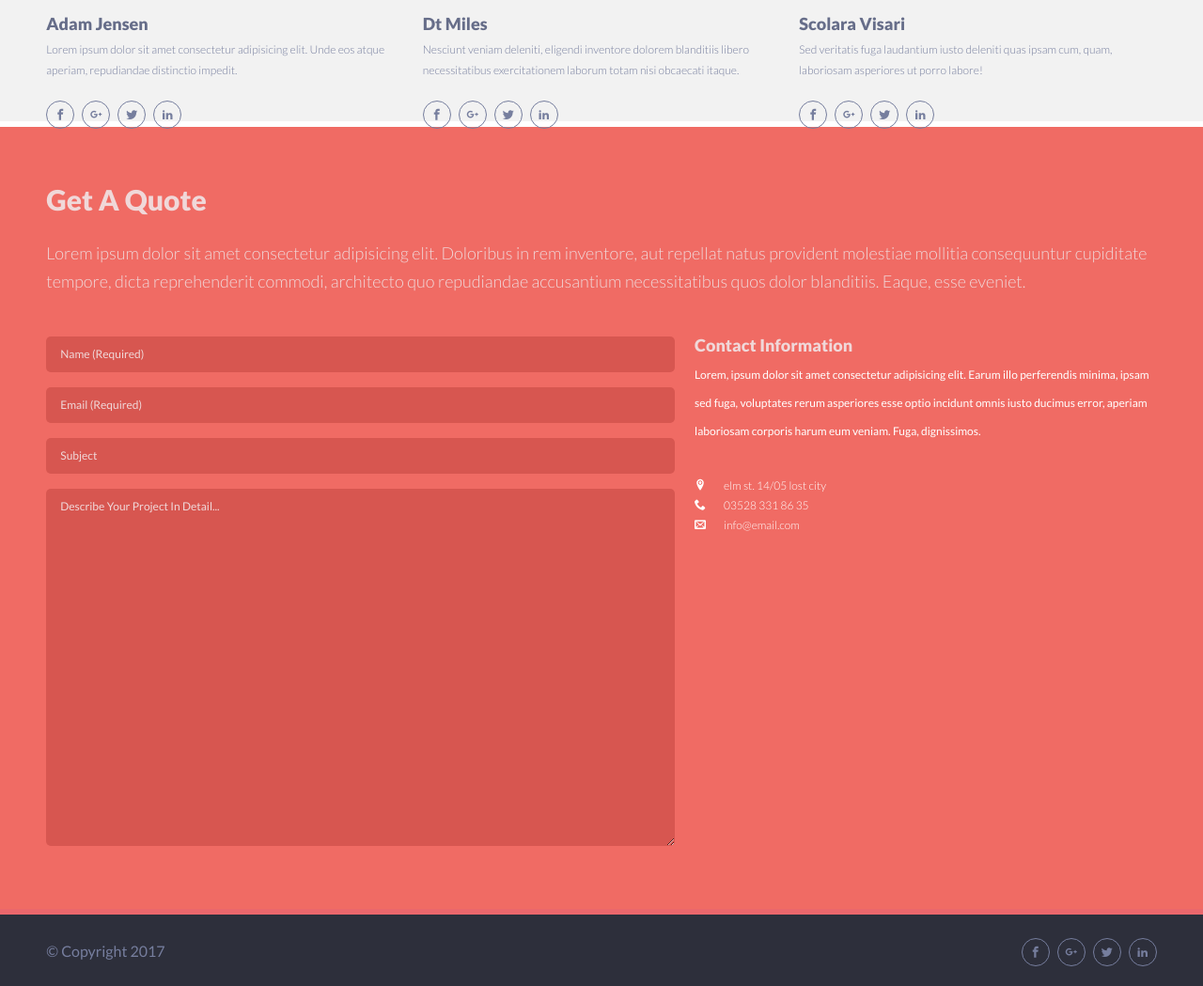
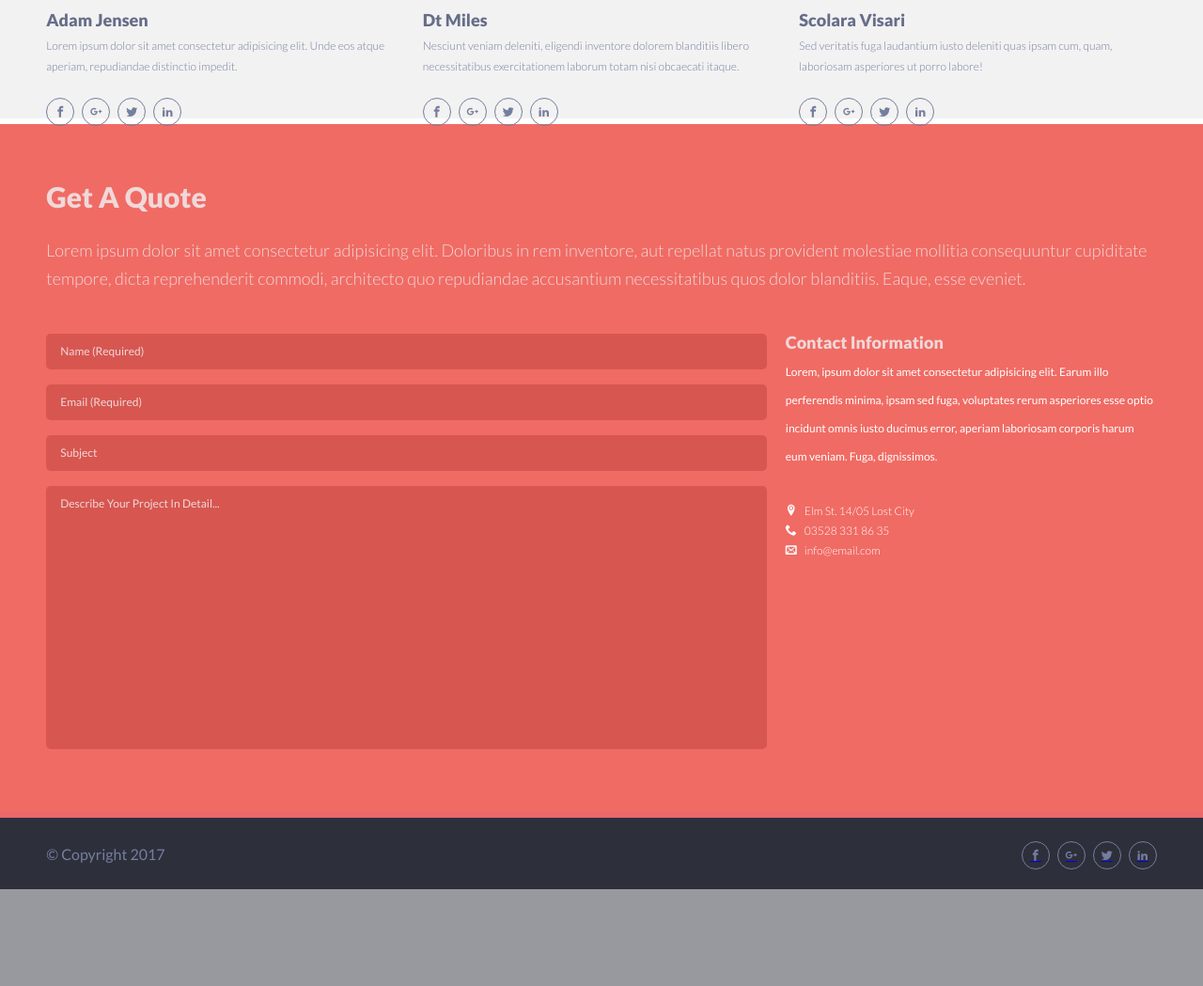
Before and after one commit to Foebry/Syntra, a PHP site: page / in a window 1280 px wide. Shown: the part 2841-3890 px from the top of the page at 94% size. After the commit the page ends 3787 px from the top, so only its background shows below. Run offline with PHP 8.4, Linux system fonts and the light colour scheme; some web fonts are replaced.

Commit message:
revised in class

```diff
--- a/frontend/designs/appfactory/css/style.css
+++ b/frontend/designs/appfactory/css/style.css
@@ -396,8 +407,11 @@
     margin-bottom: 67px;
     gap: 8px;
 }
-.about ul li::before,
-footer li::before {
+.about ul li a {
+    text-decoration: none;
+}
+.about ul li a::before,
+footer li a::before {
     font-family: "icomoon";
     font-size: 12px;
     font-weight: 300;
@@ -405,22 +419,21 @@
     padding: 8px;
     border: 1px solid #767e9e;
     border-radius: 50%;
-    cursor: pointer;
 }
-.about ul li:nth-of-type(1):before,
-footer li:nth-of-type(1):before {
+.about ul li:nth-of-type(1) a:before,
+footer li:nth-of-type(1) a:before {
     content: "\ea90";
 }
-.about ul li:nth-of-type(2):before,
-footer li:nth-of-type(2):before {
+.about ul li:nth-of-type(2) a:before,
+footer li:nth-of-type(2) a:before {
     content: "\ea8b";
 }
-.about ul li:nth-of-type(3):before,
-footer li:nth-of-type(3):before {
+.about ul li:nth-of-type(3) a:before,
+footer li:nth-of-type(3) a:before {
     content: "\ea96";
 }
-.about ul li:nth-of-type(4):before,
-footer li:nth-of-type(4):before {
+.about ul li:nth-of-type(4) a:before,
+footer li:nth-of-type(4) a:before {
     content: "\eaca";
 }
 .about .imgholder {
@@ -442,7 +456,7 @@
 .about article p {
     font-size: 12px;
     font-weight: 300;
-    line-height: 21.5px;
+    line-height: 22px;
     color: #767e9e;
     margin-bottom: 28px;
 }
@@ -476,24 +490,47 @@
 
 .contact .contactform {
     display: flex;
-    gap: 21px;
+    gap: 20px;
     margin-bottom: 51px;
-    flex-wrap: wrap;
+    /*flex-wrap: wrap;*/
 }
 .contact .contactform form {
-    min-width: 350px;
-    flex: 1 1 40%;
+    /*min-width: 350px;*/
+    width: 66%;
+    /*flex: 1 1 75%;*/
 }
-.contact .contactform .contactinformation {
-    min-width: 350px;
-    flex: 1 1 25%;
+.contact .contactform aside {
+    /*min-width: 350px;*/
+    width: 34%;
+    /*flex: 1 1 25%;*/
 }
-.contact .input.name {
+.contact .input {
     position: relative;
 }
-.contact input:valid + label,
-.contact textarea:valid + label {
-    display: none;
+.contact label {
+    pointer-events: none;
+}
+.contact label span:after {
+    position: absolute;
+    top: 0;
+    left: 0;
+    line-height: 38px;
+    padding: 0 15px;
+    color: #f0d8d9;
+    text-transform: capitalize;
+    font-size: 12px;
+}
+.contact label[for="name"] span:after {
+    content: "name (required)";
+}
+.contact label[for="email"] span:after {
+    content: "email (required)";
+}
+.contact label[for="subject"] span:after {
+    content: "subject";
+}
+.contact label[for="project"] span:after {
+    content: "describe your project in detail...";
 }
 .contact input,
 .contact textarea {
@@ -510,62 +547,68 @@
     color: #f0d8d9;
     position: relative;
 }
+.contact textarea {
+    height: 35vh;
+    resize: none;
+}
+.contact input::placeholder,
+.contact textarea::placeholder {
+    opacity: 0;
+}
 .contact input:focus,
 .contact textarea {
     outline: none;
 }
-.contact .input {
-    position: relative;
+.contact input:focus + label span:after,
+.contact textarea:focus + label span:after,
+.contact input:not(:placeholder-shown) + label span:after,
+.contact textarea:not(:placeholder-shown) + label span:after {
+    display: none;
 }
-.contact label {
-    position: absolute;
-    left: 15px;
-    top: 0;
-    line-height: 38px;
-    color: #f0d8d9;
-    font-size: 12px;
-    font-weight: 400;
-    text-transform: capitalize;
+.contact input:invalid:not(:placeholder-shown):not(:focus),
+.contact textarea:invalid:not(:placeholder-shown):not(:focus) {
+    outline: 2px solid #2d2f3b;
+    outline-color: red;
 }
 
-.contact .contactinformation h3 {
+.contact aside h3 {
     font-size: 18px;
     font-weight: 900;
     color: #f0d8d9;
     text-transform: capitalize;
     margin-bottom: 8px;
 }
-.contact .contactinformation p {
+.contact aside p {
     font-size: 12px;
     font-weight: 400;
     color: #fff;
     margin-bottom: 32px;
 }
-.contact .contactinformation li {
-    padding-left: 31px;
+.contact aside li a {
+    padding-left: 20px;
     color: #fff;
     font-size: 12px;
     font-weight: 300;
     line-height: 21px;
     position: relative;
+    text-decoration: none;
 }
-
-.contact .contactinformation li.icon-location {
+.contact aside li:first-of-type {
     text-transform: capitalize;
 }
 
-.contact li::before {
+.contact li a::before {
     font-family: "icomoon";
     position: absolute;
     left: 0;
 }
-.contact li:nth-of-type(1):before {
+.contact li:nth-of-type(1) a:before {
     content: "\e948";
 }
-.contact li:nth-of-type(2):before {
+.contact li:nth-of-type(2) a:before {
     content: "\e942";
 }
-.contact li:nth-of-type(3):before {
+.contact li:nth-of-type(3) a:before {
     content: "\e945";
 }
 
--- a/frontend/designs/appfactory/index.html
+++ b/frontend/designs/appfactory/index.html
@@ -226,10 +226,10 @@
                                     repudiandae distinctio impedit.
                                 </p>
                                 <ul>
-                                    <li></li>
-                                    <li></li>
-                                    <li></li>
-                                    <li></li>
+                                    <li><a href="#"></a></li>
+                                    <li><a href="#"></a></li>
+                                    <li><a href="#"></a></li>
+                                    <li><a href="#"></a></li>
                                 </ul>
                             </div>
                         </article>
@@ -247,10 +247,10 @@
                                     itaque.
                                 </p>
                                 <ul>
-                                    <li></li>
-                                    <li></li>
-                                    <li></li>
-                                    <li></li>
+                                    <li><a href="#"></a></li>
+                                    <li><a href="#"></a></li>
+                                    <li><a href="#"></a></li>
+                                    <li><a href="#"></a></li>
                                 </ul>
                             </div>
                         </article>
@@ -267,10 +267,10 @@
                                     ut porro labore!
                                 </p>
                                 <ul>
-                                    <li></li>
-                                    <li></li>
-                                    <li></li>
-                                    <li></li>
+                                    <li><a href="#"></a></li>
+                                    <li><a href="#"></a></li>
+                                    <li><a href="#"></a></li>
+                                    <li><a href="#"></a></li>
                                 </ul>
                             </div>
                         </article>
@@ -292,44 +292,54 @@
                         <form action="">
                             <fieldset>
                                 <div class="input">
-                                    <input type="text" class="name" required />
-                                    <label for="name">name (required)</label>
+                                    <input
+                                        type="text"
+                                        id="name"
+                                        name="name"
+                                        autocomplete="off"
+                                        required="required"
+                                        placeholder="Name (Required)"
+                                    />
+                                    <label for="name"><span></span></label>
                                 </div>
                                 <div class="input">
                                     <input
                                         type="email"
-                                        class="email"
-                                        required
+                                        id="email"
+                                        name="email"
+                                        autocomplete="off"
+                                        required="required"
+                                        placeholder="placeholder"
                                     />
-                                    <label for="email">email (required)</label>
+                                    <label for="email"><span></span></label>
                                 </div>
                                 <div class="input">
                                     <input
                                         type="text"
-                                        class="subject"
+                                        id="subject"
+                                        name="subject"
                                         default="null"
-                                        required
+                                        required="required"
+                                        placeholder="placeholder"
+                                        autocomplete="off"
                                     />
-                                    <label for="subject">subject</label>
+                                    <label for="subject"><span></span></label>
                                 </div>
                                 <div class="input">
                                     <textarea
-                                        class="project"
-                                        name=""
-                                        id=""
-                                        cols="66%"
-                                        rows="10"
+                                        name="project"
+                                        height="250"
                                         required
                                         default="null;"
+                                        placeholder="placeholder"
+                                        autocomplete="off"
+                                        minlength="100"
                                     ></textarea>
-                                    <label for="project"
-                                        >describe your project in
-                                        detail...</label
-                                    >
+                                    <label for="project"><span></span></label>
                                 </div>
                             </fieldset>
                         </form>
-                        <div class="contactinformation">
+                        <aside>
                             <h3>contact information</h3>
                             <p>
                                 Lorem, ipsum dolor sit amet consectetur
@@ -340,11 +350,11 @@
                                 Fuga, dignissimos.
                             </p>
                             <ul>
-                                <li>elm st. 14/05 lost city</li>
-                                <li>03528 331 86 35</li>
-                                <li>info@email.com</li>
+                                <li><a href="#">elm st. 14/05 lost city</a></li>
+                                <li><a href="#">03528 331 86 35</a></li>
+                                <li><a href="#">info@email.com</a></li>
                             </ul>
-                        </div>
+                        </aside>
                     </div>
                 </div>
             </section>
@@ -352,10 +362,10 @@
                 <div class="container">
                     <p>&copy; copyright 2017</p>
                     <ul>
-                        <li></li>
-                        <li></li>
-                        <li></li>
-                        <li></li>
+                        <li><a href="#"></a></li>
+                        <li><a href="#"></a></li>
+                        <li><a href="#"></a></li>
+                        <li><a href="#"></a></li>
                     </ul>
                 </div>
             </footer>
```
Also changed, not shown: other parts of frontend/designs/appfactory/css/style.css (+32 -13 lines).
